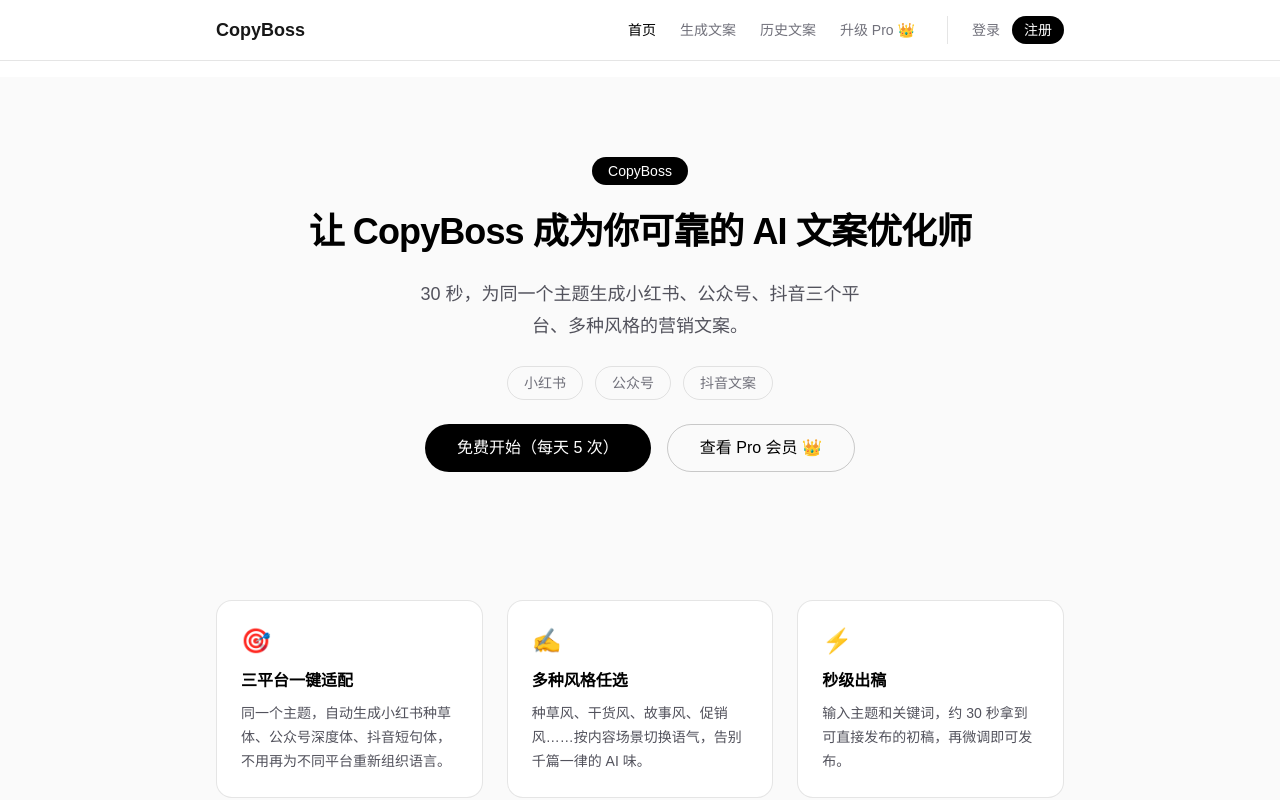
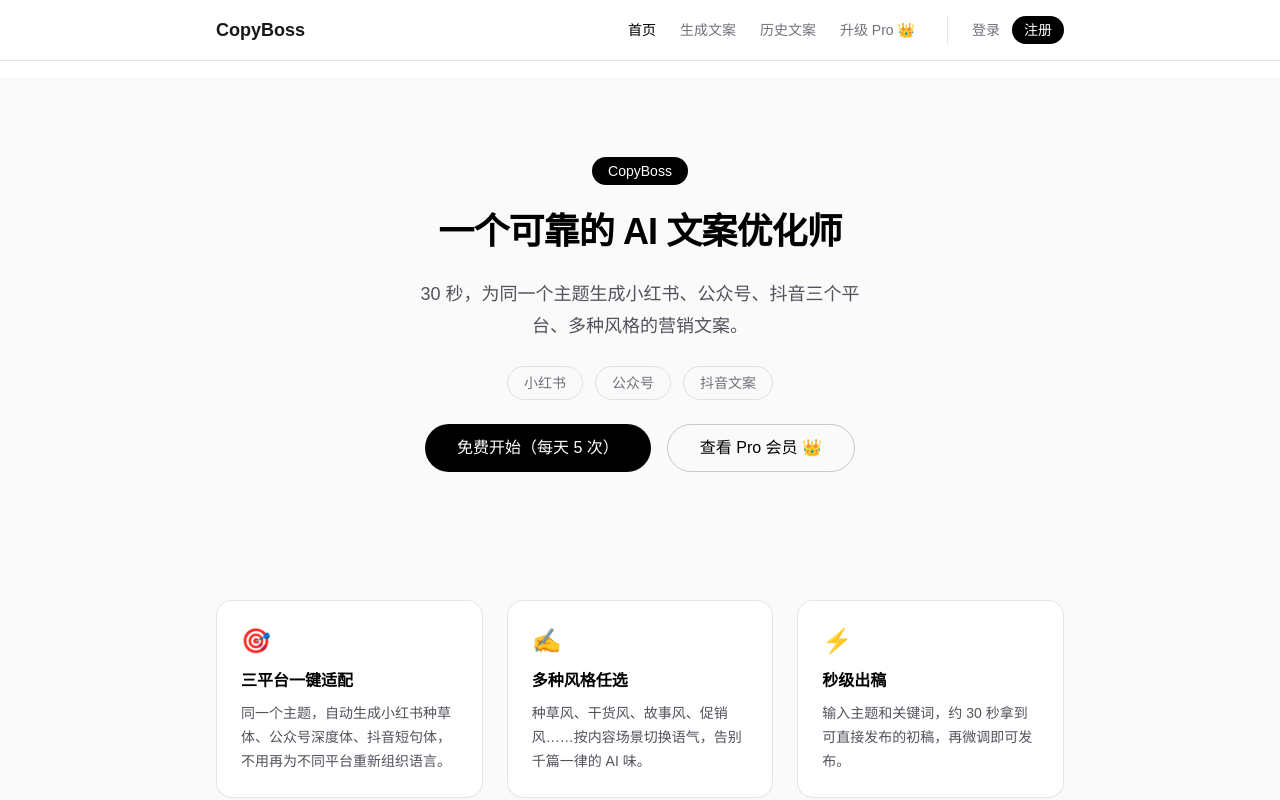
Before and after one commit to 271811038-bit/copyboss-mvp, a Next.js app: page / in a window 1280 px wide. Shown: the top 800 px of the page. Built offline with nearby package versions, Linux system fonts and the light colour scheme; no server answers.

Commit message:
copy: 首页标语简化为「一个可靠的 AI 文案优化师」

```diff
--- a/app/page.tsx
+++ b/app/page.tsx
@@ -51,7 +51,7 @@
             CopyBoss
           </span>
           <h1 className="text-4xl font-semibold leading-tight tracking-tight text-black dark:text-zinc-50">
-            让 CopyBoss 成为你可靠的 AI 文案优化师
+            一个可靠的 AI 文案优化师
           </h1>
           <p className="max-w-md text-lg leading-8 text-zinc-600 dark:text-zinc-400">
             30 秒，为同一个主题生成小红书、公众号、抖音三个平台、多种风格的营销文案。
```
